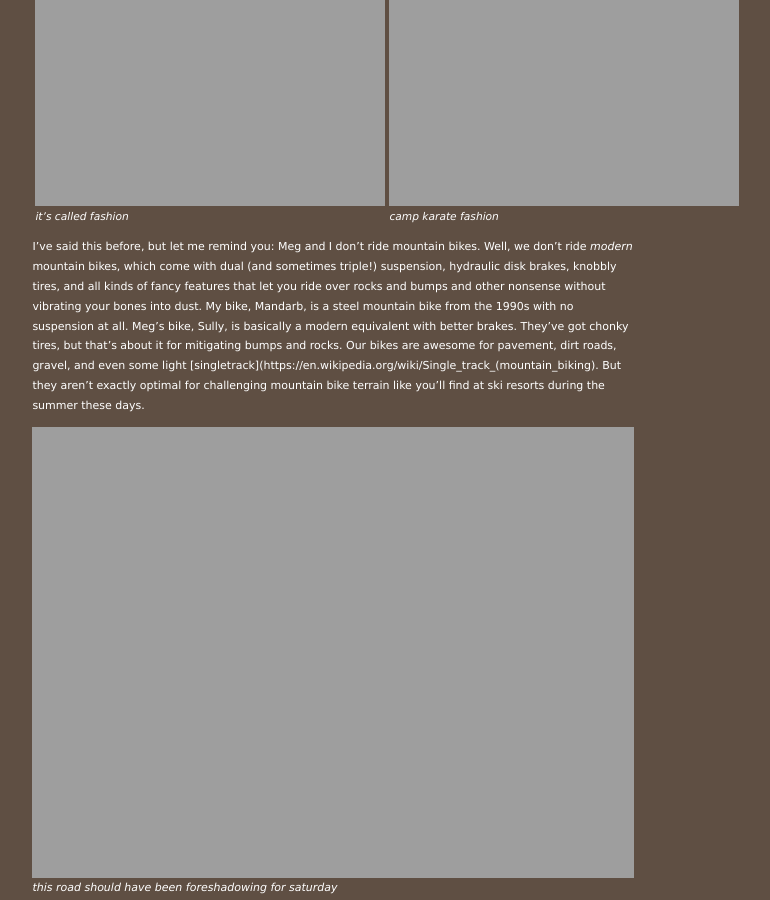
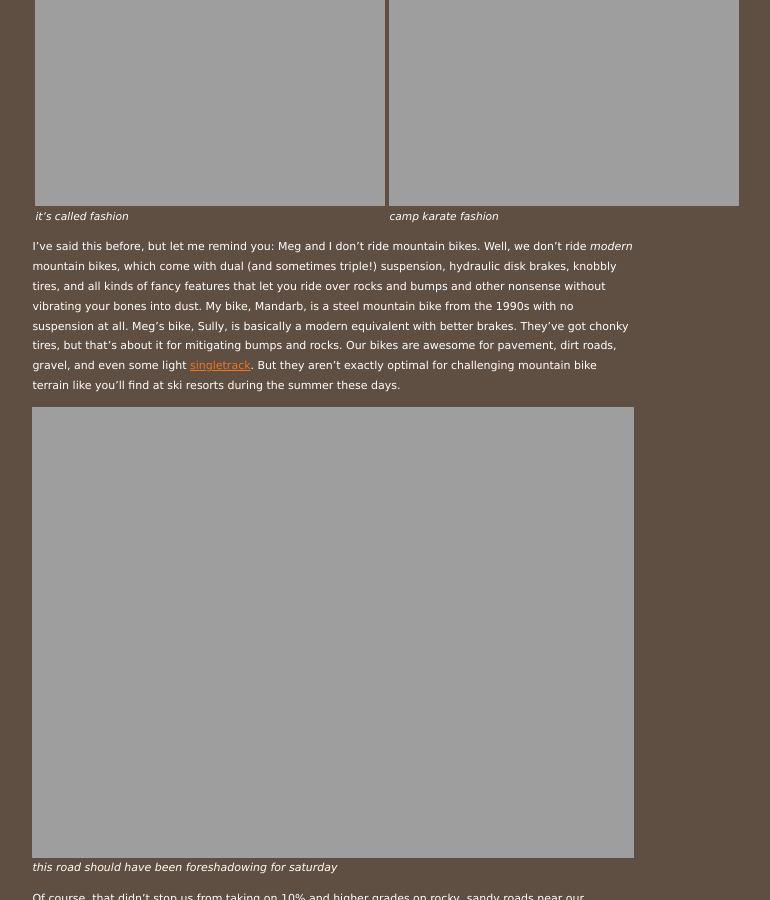
Before and after one commit to nathan-contino/nathan-contino.github.io, a Jekyll site: the page built from _posts/2021-06-04-leadville-twin-lakes-turquoise-lake.markdown, in a window 1280 px wide and 900 px high, scrolled down 1256 px. Shown: the whole window, without its empty margins (264-1034 px from the left). Built offline with Jekyll 4.4.1, drawn with Linux system fonts in a browser that asks for light colours; some of the changed lines change nothing that is shown.

Commit message:
parens in links :(
Former-commit-id: 1ab0ceeb89290a99e0c07ec27d800483d26fedbd [formerly 1ab0ceeb89290a99e0c07ec27d800483d26fedbd [formerly b442d4ea939cdb23c7874fa9368433d4cf334e97 [formerly 4c5a816a58cab43ba5a78925a047d95e7915f551] [formerly c51f173919b42f626bb9e4e09aca063f17febb8b [formerly bb9a554f3818246428aaa66918d2d76202630d13]]]]
Former-commit-id: d4f13a03764ae1afb1c42b82978639e9828f1e2d
Former-commit-id: c36ef2f85d42a6045977f096c7eb2595e6c0f4c4
Former-commit-id: bfbfa40eb92648eb6727411dcedb521e387532b9 [formerly 009623d0cac6765d1f01b6d517c2b68b2c067f80]
Former-commit-id: 2bf3f587e65ea90f8e41276eb4c32c3d8fbf0919

```diff
--- a/_posts/2021-06-04-leadville-twin-lakes-turquoise-lake.markdown
+++ b/_posts/2021-06-04-leadville-twin-lakes-turquoise-lake.markdown
@@ -97,7 +97,7 @@
 is basically a modern equivalent with better brakes. They've got chonky tires,
 but that's about it for mitigating bumps and rocks. Our bikes are awesome
 for pavement, dirt roads, gravel, and even some light
-[singletrack](https://en.wikipedia.org/wiki/Single_track_(mountain_biking).
+[singletrack](https://en.wikipedia.org/wiki/Single_track_%28mountain_biking%29).
 But they aren't exactly optimal for challenging mountain bike terrain
 like you'll find at ski resorts during the summer these days.
 
```
